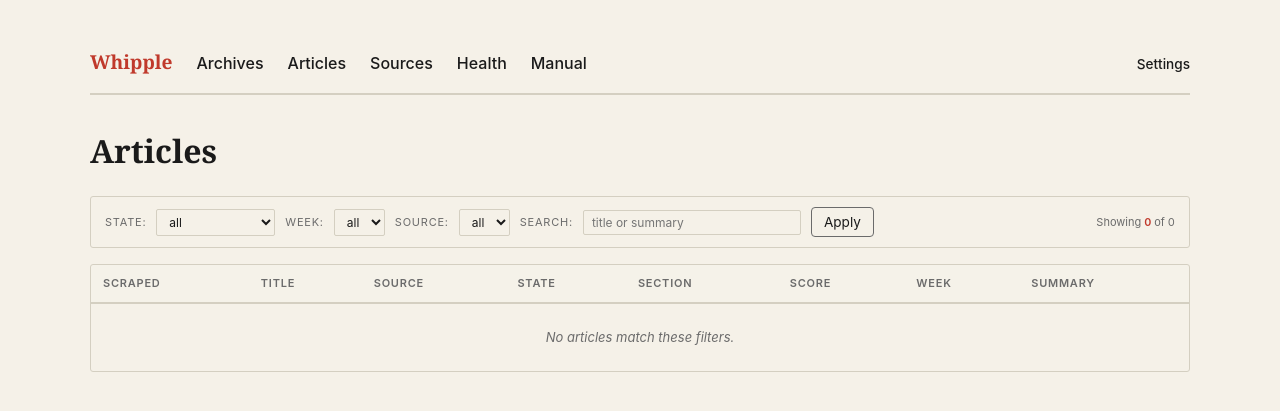
After one commit to primetime4x4/whipple, a Flask app: page /articles in a window 1280 px wide. The commit adds this page. Shown: the top 411 px of the page. Run offline with Flask 3, Linux system fonts and the light colour scheme; data that the repository does not hold is empty.

Commit message:
feat(articles): add /articles page to browse scraped data
New route + template surface raw articles from the DB with filters
(state, week, source, search). Each row links to the source URL,
shows scraped timestamp, classification state (color-coded pill),
section, score, week, and a 160-char summary preview.

Articles link added to the top nav between Archives and Sources -
sits naturally in the pipeline order: sources -> articles -> archives.

```diff
--- a/app.py
+++ b/app.py
@@ -1,7 +1,7 @@
 """Flask factory."""
 from flask import Flask
 from whipple.db import init_db
-from whipple.routes import health, sources, archives, manual, rss, settings
+from whipple.routes import health, sources, archives, manual, rss, settings, articles
 import config
 
 
@@ -15,6 +15,7 @@ def create_app():
     app.register_blueprint(manual.bp)
     app.register_blueprint(rss.bp)
     app.register_blueprint(settings.bp)
+    app.register_blueprint(articles.bp)
     return app
 
 
--- /dev/null
+++ b/templates/articles.html
@@ -0,0 +1,193 @@
+{% extends "base.html" %}
+{% block title %}Articles{% endblock %}
+{% block content %}
+
+<style>
+  .articles-filters {
+    background: var(--page-bg);
+    border: 1px solid var(--rule);
+    border-radius: 3px;
+    padding: 10px 14px;
+    margin-bottom: 16px;
+    display: flex;
+    align-items: center;
+    gap: 10px;
+    flex-wrap: wrap;
+  }
+  .articles-filters label {
+    font-size: 11px;
+    text-transform: uppercase;
+    letter-spacing: 0.07em;
+    color: var(--muted);
+  }
+  .articles-filters select,
+  .articles-filters input[type="text"] {
+    padding: 4px 8px;
+    border: 1px solid var(--rule);
+    background: var(--page-bg);
+    color: var(--ink);
+    border-radius: 2px;
+    font-family: inherit;
+    font-size: 12px;
+  }
+  .articles-filters input[type="text"] { min-width: 200px; }
+  .articles-filters .filter-meta {
+    margin-left: auto;
+    font-size: 11px;
+    color: var(--muted);
+    font-variant-numeric: tabular-nums;
+  }
+  .articles-filters .filter-meta strong { color: var(--accent); font-weight: 600; }
+
+  .articles-wrap {
+    border: 1px solid var(--rule);
+    border-radius: 3px;
+    overflow: hidden;
+  }
+  .articles-wrap table { width: 100%; border-collapse: collapse; }
+  .articles-wrap thead tr { background: rgba(255,255,255,0.04); border-bottom: 2px solid var(--rule); }
+  .articles-wrap th {
+    padding: 10px 12px;
+    text-align: left;
+    font-size: 11px;
+    font-weight: 600;
+    text-transform: uppercase;
+    letter-spacing: 0.07em;
+    color: var(--muted);
+    white-space: nowrap;
+  }
+  .articles-wrap td {
+    padding: 9px 12px;
+    border-bottom: 1px solid var(--rule);
+    vertical-align: top;
+    color: var(--ink);
+    font-size: 13px;
+  }
+  .articles-wrap tr:last-child td { border-bottom: none; }
+  .articles-wrap tr:hover td { background: rgba(255,255,255,0.03); }
+  .col-when { color: var(--muted); font-size: 11px; white-space: nowrap; font-variant-numeric: tabular-nums; }
+  .col-title a { color: var(--ink); text-decoration: none; font-weight: 500; }
+  .col-title a:hover { color: var(--accent); text-decoration: underline; }
+  .col-source { color: var(--muted); font-size: 12px; white-space: nowrap; }
+  .col-section { font-size: 11px; color: var(--muted); font-style: italic; }
+  .col-score { font-variant-numeric: tabular-nums; color: var(--muted); font-size: 12px; }
+  .col-week { color: var(--muted); font-size: 11px; white-space: nowrap; font-variant-numeric: tabular-nums; }
+  .col-summary { color: var(--muted); font-size: 12px; max-width: 360px; }
+
+  .state-pill {
+    display: inline-block;
+    padding: 2px 8px;
+    border-radius: 10px;
+    font-size: 10px;
+    font-weight: 600;
+    text-transform: uppercase;
+    letter-spacing: 0.05em;
+    white-space: nowrap;
+  }
+  .state-SCRAPED    { background: rgba(96,165,250,0.15);  color: #60a5fa; }
+  .state-CLASSIFIED { background: rgba(168,85,247,0.15);  color: #c084fc; }
+  .state-SELECTED   { background: rgba(74,222,128,0.15);  color: #4ade80; }
+  .state-SUMMARIZED { background: rgba(34,197,94,0.18);   color: #22c55e; }
+  .state-COMPOSED   { background: rgba(34,197,94,0.25);   color: #4ade80; }
+  .state-IRRELEVANT { background: rgba(136,136,136,0.15); color: var(--muted); }
+  .state-SKIPPED    { background: rgba(245,158,11,0.15);  color: #f59e0b; }
+  .state-FAILED     { background: rgba(239,68,68,0.18);   color: #f87171; }
+
+  .empty-row td {
+    text-align: center;
+    color: var(--muted);
+    font-style: italic;
+    padding: 24px 12px;
+  }
+
+  .reset-link {
+    color: var(--accent);
+    font-size: 11px;
+    text-decoration: none;
+    margin-left: 4px;
+  }
+  .reset-link:hover { text-decoration: underline; }
+</style>
+
+<h1>Articles</h1>
+
+<form method="get" class="articles-filters">
+  <label for="f-state">State:</label>
+  <select id="f-state" name="state">
+    <option value="">all</option>
+    {% for st in states %}
+      <option value="{{ st }}" {% if filter_state == st %}selected{% endif %}>{{ st }}</option>
+    {% endfor %}
+  </select>
+
+  <label for="f-week">Week:</label>
+  <select id="f-week" name="week">
+    <option value="">all</option>
+    {% for w in weeks %}
+      <option value="{{ w }}" {% if filter_week == w %}selected{% endif %}>{{ w }}</option>
+    {% endfor %}
+  </select>
+
+  <label for="f-source">Source:</label>
+  <select id="f-source" name="source_id">
+    <option value="">all</option>
+    {% for src in sources %}
+      <option value="{{ src.id }}" {% if filter_source_id == src.id %}selected{% endif %}>{{ src.name }}</option>
+    {% endfor %}
+  </select>
+
+  <label for="f-q">Search:</label>
+  <input id="f-q" name="q" type="text" value="{{ filter_search }}" placeholder="title or summary">
+
+  <button type="submit" class="btn btn-safe">Apply</button>
+  {% if filter_state or filter_week or filter_source_id or filter_search %}
+    <a href="/articles" class="reset-link">reset</a>
+  {% endif %}
+
+  <span class="filter-meta">
+    Showing <strong>{{ showing }}</strong> of {{ total }}
+    {% if total > showing %}<span style="opacity:0.7"> (limit {{ limit }})</span>{% endif %}
+  </span>
+</form>
+
+<div class="articles-wrap">
+  <table>
+    <thead>
+      <tr>
+        <th>Scraped</th>
+        <th>Title</th>
+        <th>Source</th>
+        <th>State</th>
+        <th>Section</th>
+        <th>Score</th>
+        <th>Week</th>
+        <th>Summary</th>
+      </tr>
+    </thead>
+    <tbody>
+      {% if not articles %}
+        <tr class="empty-row"><td colspan="8">No articles match these filters.</td></tr>
+      {% endif %}
+      {% for a in articles %}
+        <tr>
+          <td class="col-when">{{ a.scraped_at.strftime('%m-%d %H:%M') if a.scraped_at else '-' }}</td>
+          <td class="col-title">
+            {% if a.url %}
+              <a href="{{ a.url }}" target="_blank" rel="noopener">{{ a.title or '(untitled)' }}</a>
+            {% else %}
+              {{ a.title or '(untitled)' }}
+            {% endif %}
+          </td>
+          <td class="col-source">{{ a.source.name if a.source else '-' }}</td>
+          <td><span class="state-pill state-{{ a.state }}">{{ a.state }}</span></td>
+          <td class="col-section">{{ a.section or '-' }}</td>
+          <td class="col-score">{{ '%.2f'|format(a.score) if a.score is not none else '-' }}</td>
+          <td class="col-week">{{ a.week_of }}</td>
+          <td class="col-summary">{{ (a.summary_text[:160] + '…') if a.summary_text and a.summary_text|length > 160 else (a.summary_text or '-') }}</td>
+        </tr>
+      {% endfor %}
+    </tbody>
+  </table>
+</div>
+
+{% endblock %}
--- a/templates/base.html
+++ b/templates/base.html
@@ -37,6 +37,7 @@
 <nav class="topnav">
   <a href="/" class="brand">Whipple</a>
   <a href="/archives">Archives</a>
+  <a href="/articles">Articles</a>
   <a href="/sources">Sources</a>
   <a href="/health">Health</a>
   <a href="/manual">Manual</a>
@@ -48,6 +49,7 @@
   <nav class="masthead-nav">
     <a href="/">Bulletin</a>
     <a href="/archives">Archives</a>
+    <a href="/articles">Articles</a>
     <a href="/sources">Sources</a>
     <a href="/health">Health</a>
     <a href="/manual">Manual</a>
--- /dev/null
+++ b/whipple/routes/articles.py
@@ -0,0 +1,53 @@
+"""/articles - browse scraped articles with filters."""
+from flask import Blueprint, render_template, request
+from sqlalchemy import desc, or_
+
+from whipple.db import get_session
+from whipple.models import Article, Source, ARTICLE_STATES
+
+bp = Blueprint('articles', __name__)
+
+
+@bp.route('/articles')
+def list_articles():
+    s = get_session()
+
+    state = (request.args.get('state') or '').strip().upper()
+    week = (request.args.get('week') or '').strip()
+    source_id = request.args.get('source_id', type=int)
+    search = (request.args.get('q') or '').strip()
+    limit = request.args.get('limit', default=200, type=int)
+    limit = max(10, min(limit, 1000))
+
+    q = s.query(Article).join(Source, Article.source_id == Source.id)
+    if state and state in ARTICLE_STATES:
+        q = q.filter(Article.state == state)
+    if week:
+        q = q.filter(Article.week_of == week)
+    if source_id:
+        q = q.filter(Article.source_id == source_id)
+    if search:
+        like = f'%{search}%'
+        q = q.filter(or_(Article.title.ilike(like), Article.summary_text.ilike(like)))
+
+    articles = q.order_by(desc(Article.scraped_at)).limit(limit).all()
+
+    weeks = [r[0] for r in s.query(Article.week_of).distinct().order_by(desc(Article.week_of)).limit(20).all()]
+    sources = s.query(Source).order_by(Source.name).all()
+
+    total = q.order_by(None).count()
+
+    return render_template(
+        'articles.html',
+        articles=articles,
+        weeks=weeks,
+        sources=sources,
+        states=ARTICLE_STATES,
+        filter_state=state,
+        filter_week=week,
+        filter_source_id=source_id,
+        filter_search=search,
+        showing=len(articles),
+        total=total,
+        limit=limit,
+    )
```
